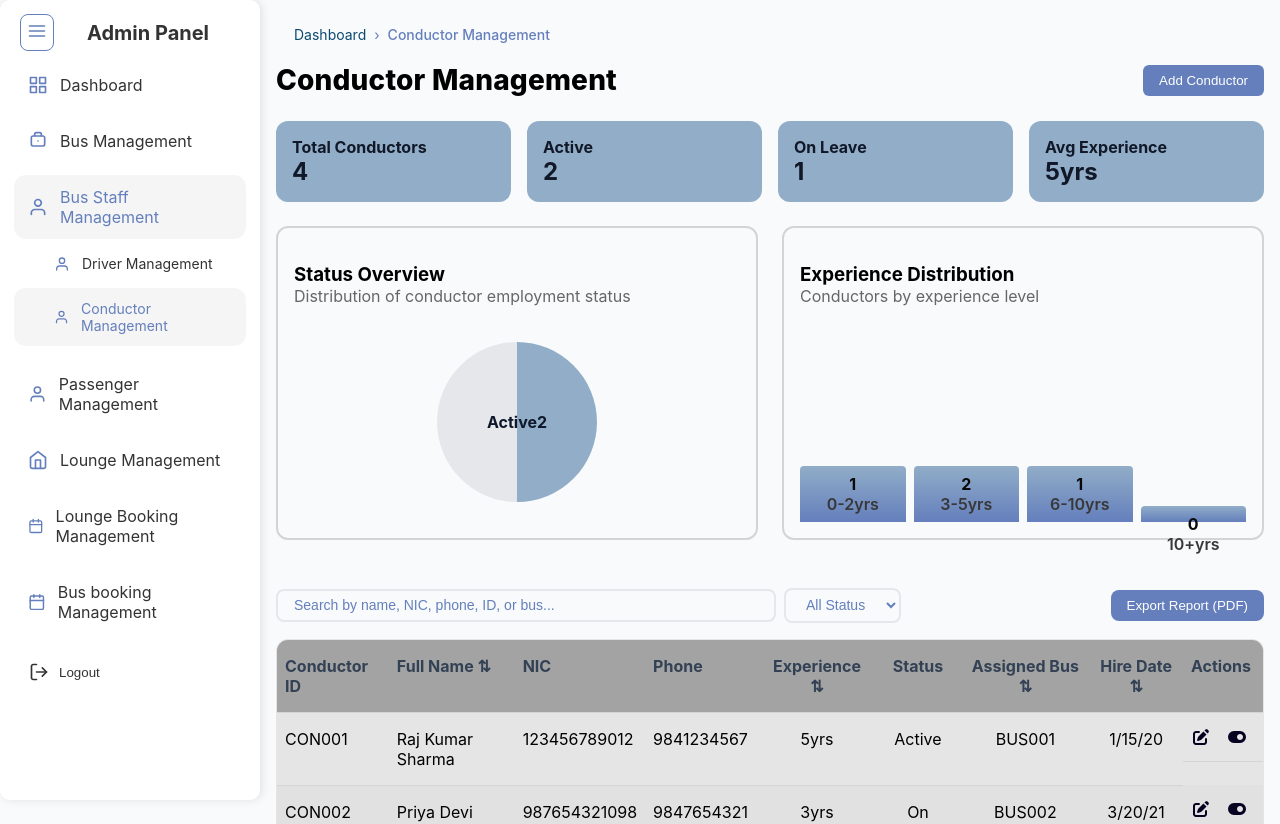
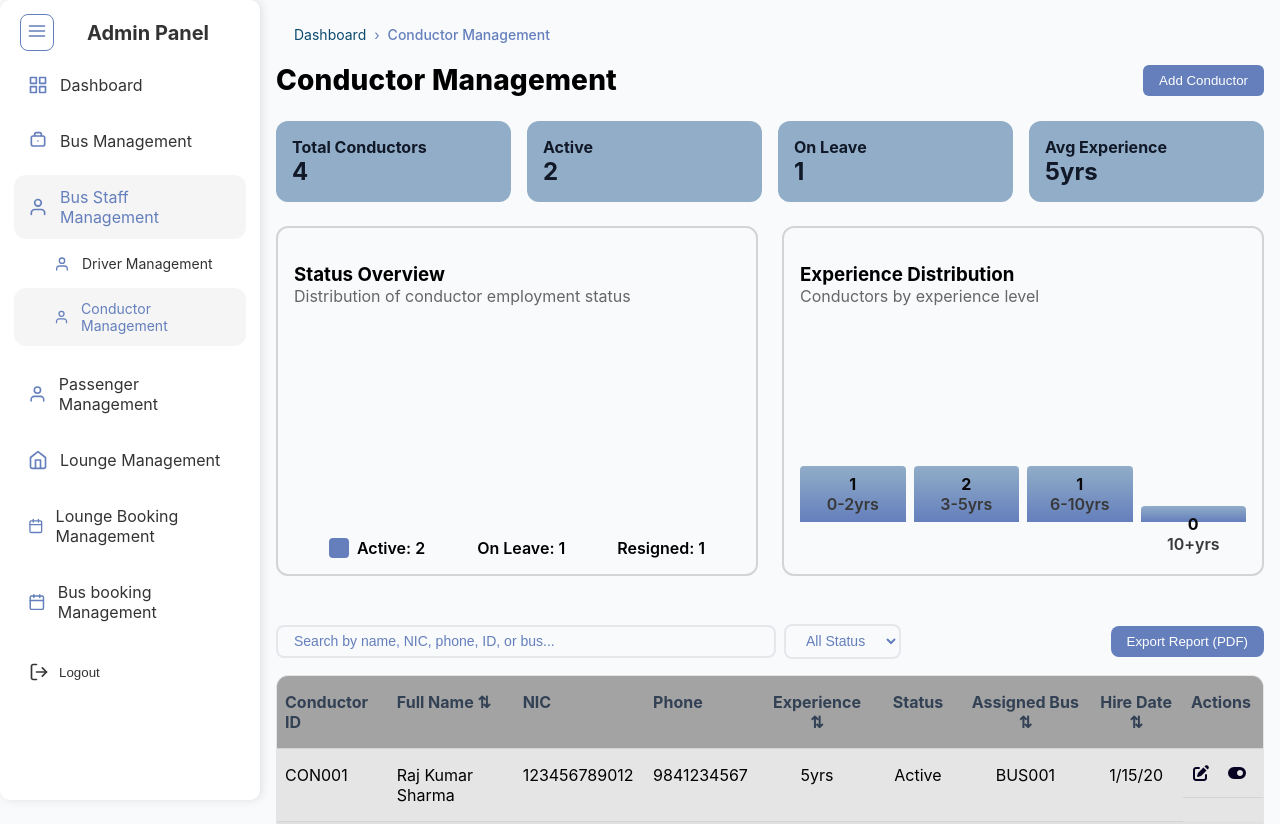
Before and after one commit to BusLounge/sts-admin-web-app, an Angular app in the folder frontend/my-angular-app/: page /conductor-management in a window 1280 px wide. Shown: the top 824 px of the page. Built offline with nearby package versions, Linux system fonts and the light colour scheme.

Commit message:
`Refactor conductor management component: replace pie chart with legend and gradient colors`

```diff
--- a/frontend/my-angular-app/src/app/pages/conductor-management/conductor-management.component.html
+++ b/frontend/my-angular-app/src/app/pages/conductor-management/conductor-management.component.html
@@ -40,9 +40,20 @@
             <p>Distribution of conductor employment status</p>
           </div>
         <div class="pie-chart">
-          <div class="pie-slice active" [style.--percentage]="(getActiveCount() / getTotalConductors()) * 100">
-            <span class="slice-label">Active</span>
-            <span class="slice-value">{{ getActiveCount() }}</span>
+          <div class="pie-circle" [style.background]="getPieChartGradient()"></div>
+        </div>
+        <div class="pie-legend">
+          <div class="legend-item">
+            <span class="legend-color" style="background: var(--color-primary-500);"></span>
+            <span class="legend-label">Active: {{ getActiveCount() }}</span>
+          </div>
+          <div class="legend-item">
+            <span class="legend-color" style="background: var(--color-warning-500);"></span>
+            <span class="legend-label">On Leave: {{ getOnLeaveCount() }}</span>
+          </div>
+          <div class="legend-item">
+            <span class="legend-color" style="background: var(--color-danger-500);"></span>
+            <span class="legend-label">Resigned: {{ getResignedCount() }}</span>
           </div>
         </div>
         </div>
--- a/frontend/my-angular-app/src/app/pages/conductor-management/conductor-management.component.scss
+++ b/frontend/my-angular-app/src/app/pages/conductor-management/conductor-management.component.scss
@@ -86,25 +86,30 @@
         display: flex;
         align-items: center;
         justify-content: center;
-
-        .pie-slice {
-          position: absolute;
+      }
+      .pie-circle {
         width: 160px;
         height: 160px;
         border-radius: 50%;
+        display: block;
+      }
+      .pie-legend {
+        display: flex;
+        justify-content: center;
+        gap: 1.5rem;
+        margin-top: 1rem;
+      }
+      .legend-item {
         display: flex;
         align-items: center;
-          justify-content: center;
-          color: #0f172a;
-          font-weight: 700;
-
-          &.active {
-            background: conic-gradient(var(--color-secondary-500) 0deg, var(--color-secondary-500) calc(var(--percentage) * 3.6deg), var(--color-border-light) calc(var(--percentage) * 3.6deg));
+        gap: 0.5rem;
+        font-weight: 600;
+        color: var(--color-text-primary);
       }
-          &.inactive {
-            background: conic-gradient(var(--color-secondary-500) 0deg, var(--color-secondary-500) calc(var(--percentage) * 3.6deg), var(--color-bargraph) calc(var(--percentage) * 3.6deg));
-          }
-        }
+      .legend-color {
+        width: 20px;
+        height: 20px;
+        border-radius: 4px;
       }
 
       .bar-chart {
--- a/frontend/my-angular-app/src/app/pages/conductor-management/conductor-management.component.ts
+++ b/frontend/my-angular-app/src/app/pages/conductor-management/conductor-management.component.ts
@@ -273,10 +273,29 @@ export class ConductorManagementComponent implements OnInit {
     });
   }
 
-   getSortIcon(column: string): string {
+  getSortIcon(column: string): string {
     if (this.sortColumn !== column) {
       return ' ⇅'; // Both arrows for unsorted columns
     }
     return this.sortDirection === 'asc' ? ' ↑' : ' ↓';
   }
+
+  getPieChartGradient(): string {
+    const total = this.getTotalConductors();
+    if (total === 0) return 'conic-gradient(gray 0deg 360deg)';
+
+    const activeCount = this.getActiveCount();
+    const onLeaveCount = this.getOnLeaveCount();
+    const resignedCount = this.getResignedCount();
+
+    const activePercent = (activeCount / total) * 360;
+    const onLeavePercent = (onLeaveCount / total) * 360;
+    const resignedPercent = (resignedCount / total) * 360;
+
+    const activeEnd = activePercent;
+    const onLeaveEnd = activeEnd + onLeavePercent;
+    const resignedEnd = onLeaveEnd + resignedPercent;
+
+    return `conic-gradient(var(--color-primary-500) 0deg ${activeEnd}deg, var(--color-warning-500) ${activeEnd}deg ${onLeaveEnd}deg, var(--color-danger-500) ${onLeaveEnd}deg ${resignedEnd}deg)`;
+  }
 }
```
Lines whose indentation alone changed are shown as unchanged.
